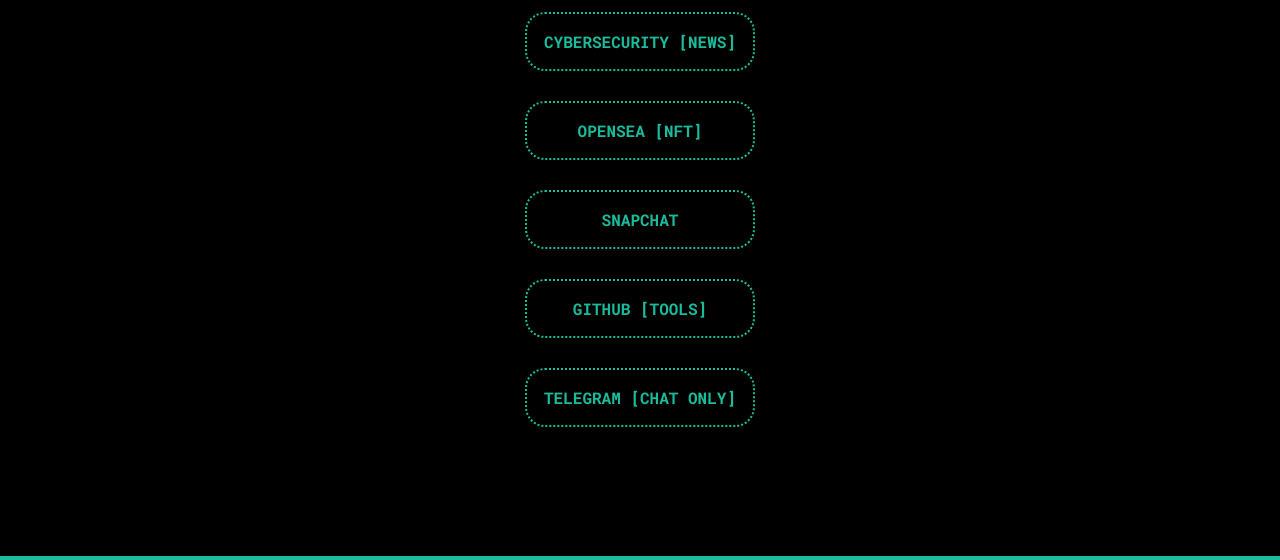
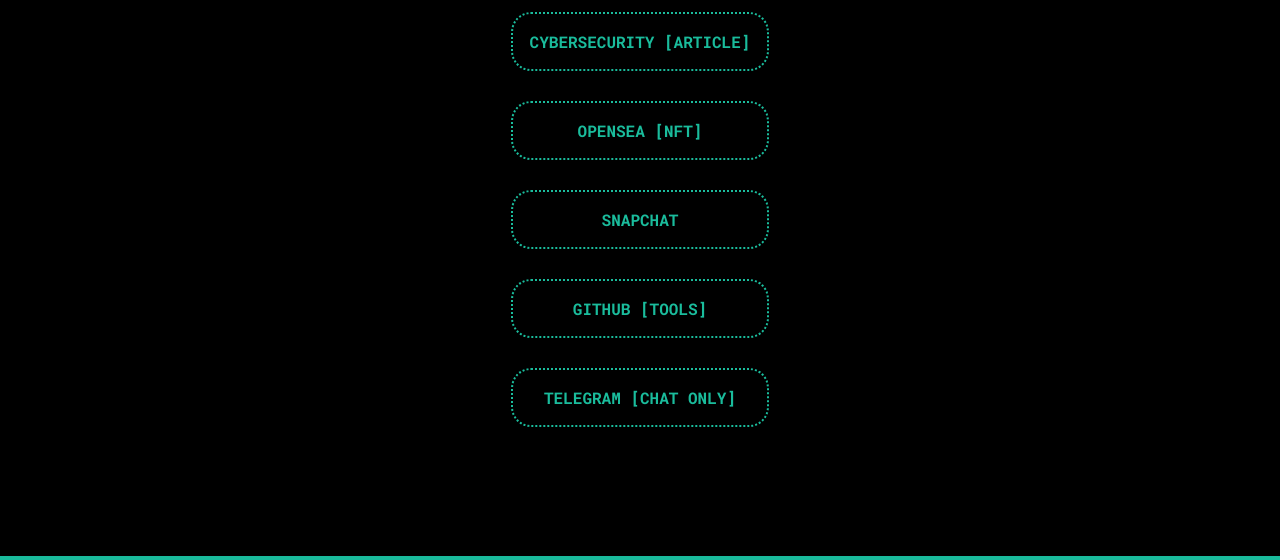
Before and after one commit to adithziva/mr_ziva_, a plain HTML site: page index.html in a window 1280 px wide. Shown: the part 240-800 px from the top of the page. Drawn offline with Linux system fonts and the light colour scheme; a web font is replaced by a local one.

Commit message:
Update index.html

```diff
--- a/index.html
+++ b/index.html
@@ -31,7 +31,7 @@
 
       <!---link & redirecting button -->
       <div class="links">
-       <a class="link" href="#"  rel="noopener">CYBERSECURITY [NEWS]</a>
+       <a class="link" href="https://danielmiessler.com/blog/"  rel="noopener">CYBERSECURITY [ARTICLE]</a>
        <a class="link" href="https://opensea.io/"  rel="noopener">OPENSEA [NFT]</a>
        <a class="link" href="https://opensea.io/"  rel="noopener">SNAPCHAT </a>
        <a class="link" href="https://github.com/" rel="noopener">GITHUB [TOOLS]</a>
```
